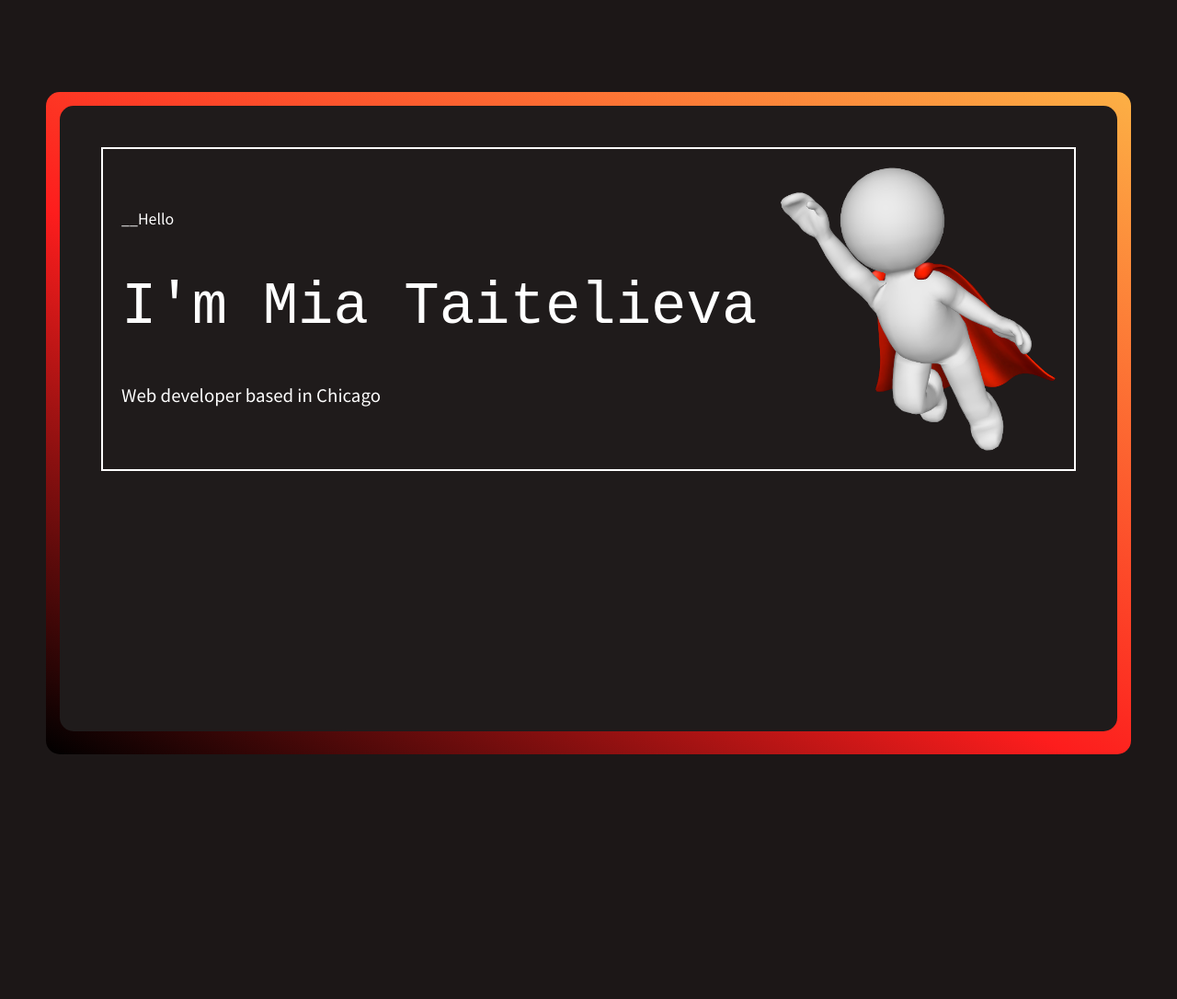
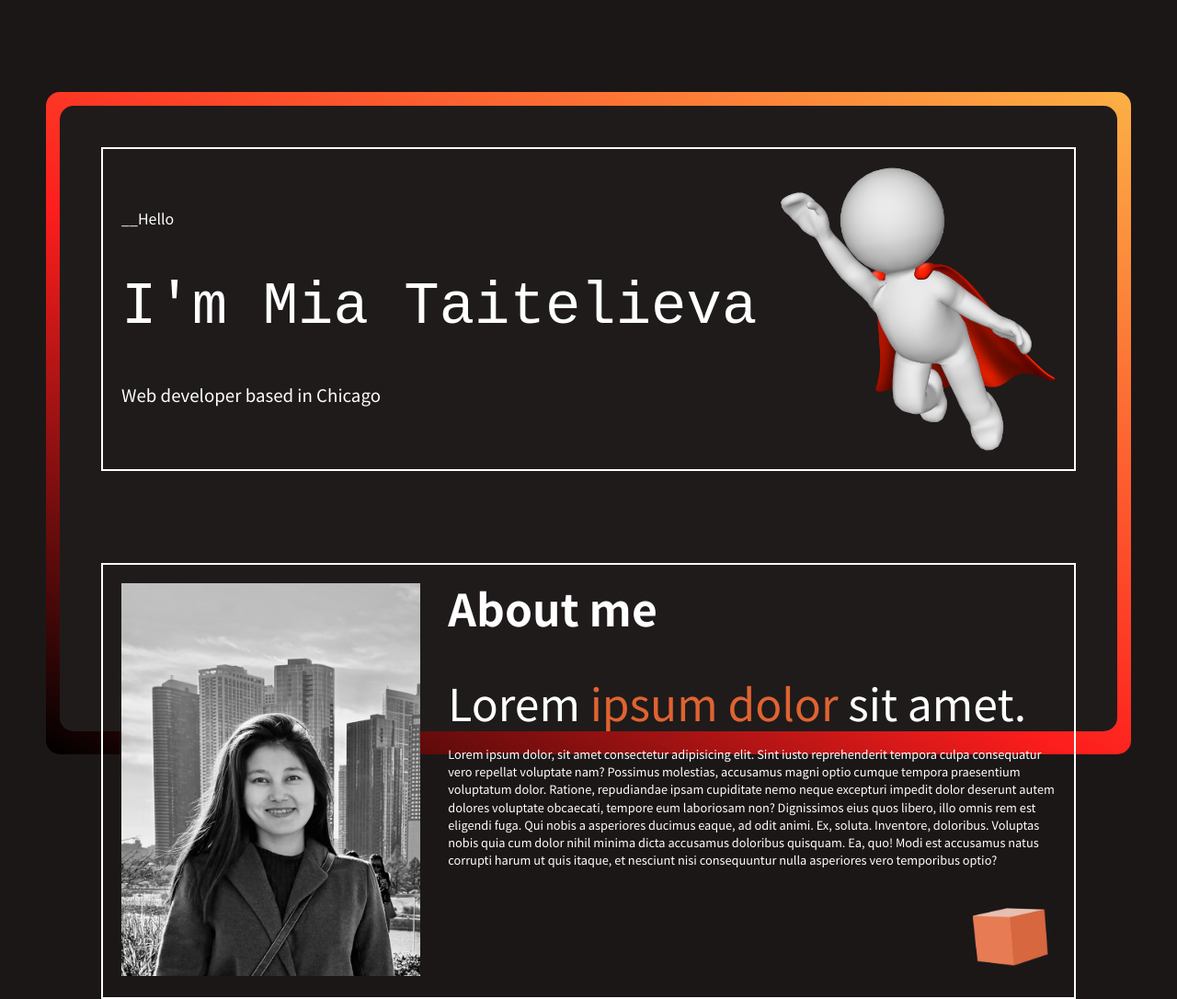
Before and after one commit to miaraylight/portfolio, a plain HTML site: page index.html in a window 1280 px wide. Shown: the whole page at 92% size. Before the commit the page ends 920 px from the top, so only its background shows below. Drawn offline with Linux system fonts and the light colour scheme; a web font is replaced by a local one.

Commit message:
add: about me block

```diff
--- a/index.html
+++ b/index.html
@@ -23,6 +23,17 @@
             </div>
 
         </div>
+        <div class="about_me_block">
+            <div class="about_me_block_img">
+                <img src="/portfolio/image/me.jpg" alt="my photo">
+            </div>
+            <div class="about_me_block_text">
+                <h2>About me</p>
+                <h4>Lorem <span>ipsum dolor</span> sit amet.</h4>
+                <p>Lorem ipsum dolor, sit amet consectetur adipisicing elit. Sint iusto reprehenderit tempora culpa consequatur vero repellat voluptate nam? Possimus molestias, accusamus magni optio cumque tempora praesentium voluptatum dolor. Ratione, repudiandae ipsam cupiditate nemo neque excepturi impedit dolor deserunt autem dolores voluptate obcaecati, tempore eum laboriosam non? Dignissimos eius quos libero, illo omnis rem est eligendi fuga. Qui nobis a asperiores ducimus eaque, ad odit animi. Ex, soluta. Inventore, doloribus. Voluptas nobis quia cum dolor nihil minima dicta accusamus doloribus quisquam. Ea, quo! Modi est accusamus natus corrupti harum ut quis itaque, et nesciunt nisi consequuntur nulla asperiores vero temporibus optio?</p>
+                <img src="./image/orange_cube1.png" alt="">
+            </div>
+        </div>
        </div>
     </div>
     <!-- <a href="https://github.com/miaraylight" target="_blank"
--- a/style.css
+++ b/style.css
@@ -19,6 +19,7 @@ html {
 body, h1, h2, h3, h4, p,
 figure, blockquote, dl, dd {
   margin-block-end: 0;
+  color: var(--main-font-color);
 }
 
 /* Remove list styles on ul, ol elements with a list role, which suggests default styling will be removed */
@@ -149,3 +150,49 @@ p {
 .greating_img {
     width: 300px;
 }
+
+.about_me_block {
+    display: flex;
+    justify-content: space-between;
+    padding: 20px;
+    border: 2px solid white;
+    margin-top: 100px;
+}
+
+.about_me_block_text {
+    font-family: "Noto Sans HK", sans-serif;
+    font-optical-sizing: auto;
+    font-style: normal;
+    margin-left: 30px;
+    width: 100%;
+}
+
+.about_me_block_text h2 {
+    font-size: 3rem;
+    margin-bottom: 50px;
+}
+
+.about_me_block_text h4 {
+    font-weight: 500;
+    font-size: 3rem;
+    margin: 20px 0;
+}
+
+.about_me_block_text h4 span {
+    color: var(--highlighting-font-color);
+}
+
+.about_me_block_text p {
+    font-size: 0.8rem;
+}
+
+.about_me_block_text img {
+    width: 90px;
+    margin-left: auto;
+    margin-top: 30px;
+}
+
+.about_me_block_img {
+    width: 500px;
+
+}
```
Also changed, not shown: image/orange_cube.png (added), image/orange_cube1.png (added).
